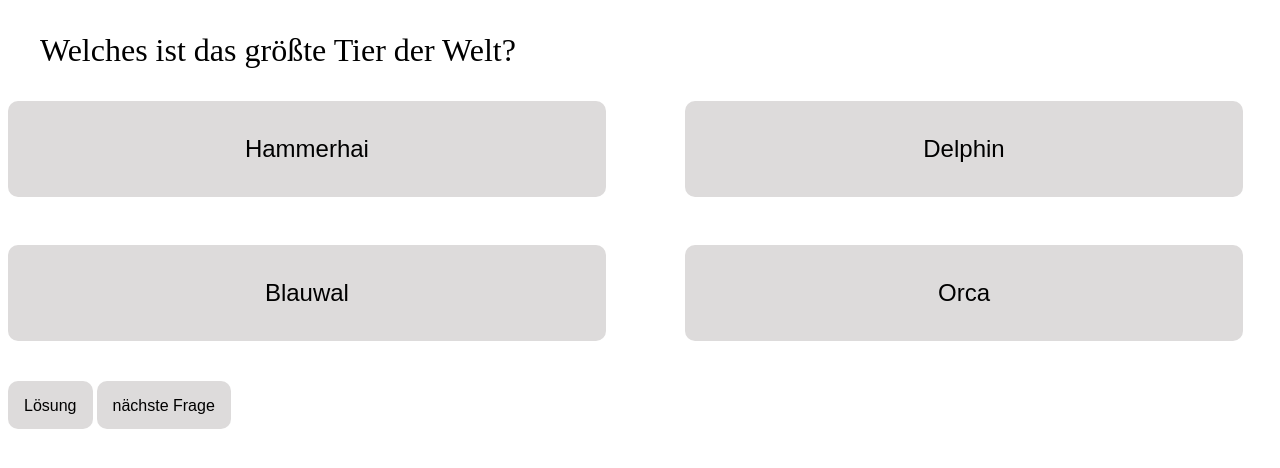
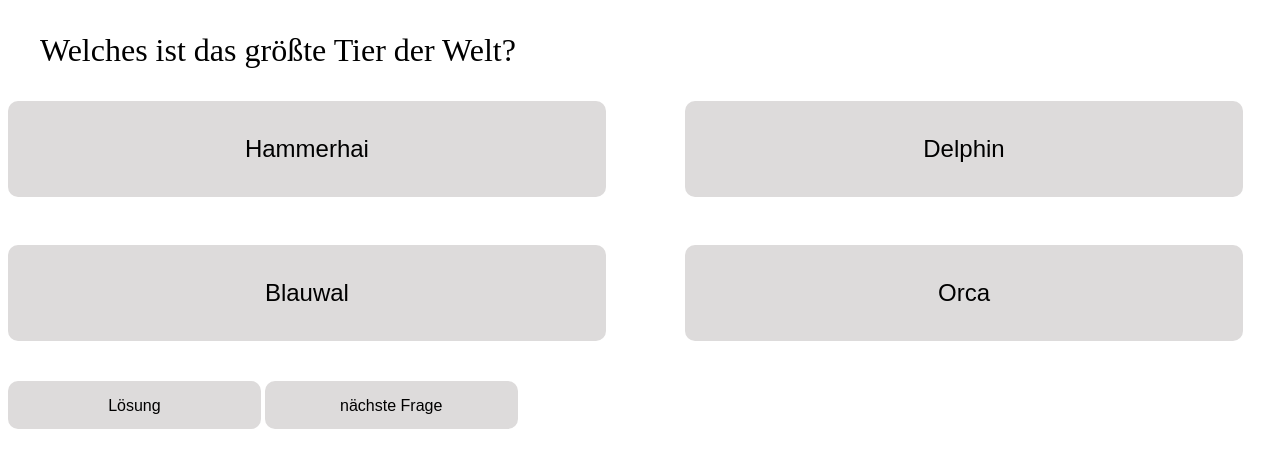
Before and after one commit to devjasmin/Quiz-App, a plain HTML site: page index.html in a window 1280 px wide. Drawn offline with Linux system fonts and the light colour scheme.

Commit message:
Button Footer nochmals angepasst

```diff
--- a/style.css
+++ b/style.css
@@ -40,7 +40,7 @@
   padding: 1rem;
   margin-top: 2.5rem;
   border-radius: 10px;
-  width: 50;
+  width: 20%;
   height: 3rem;
 }
 
```
